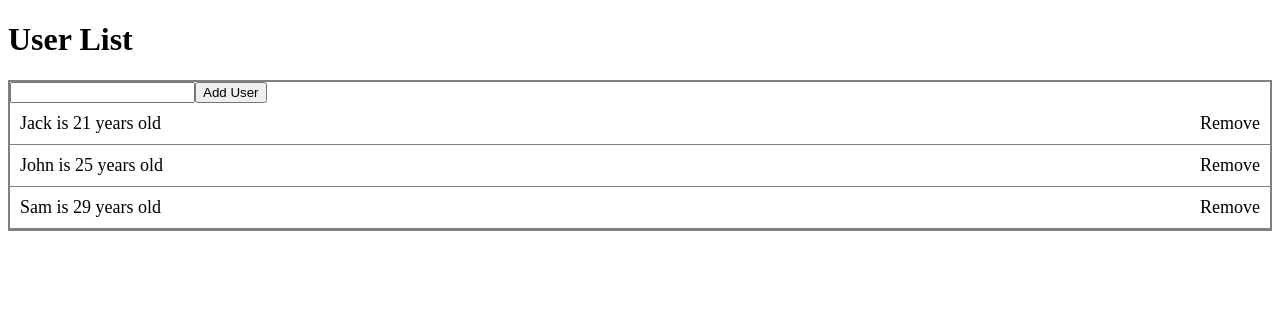
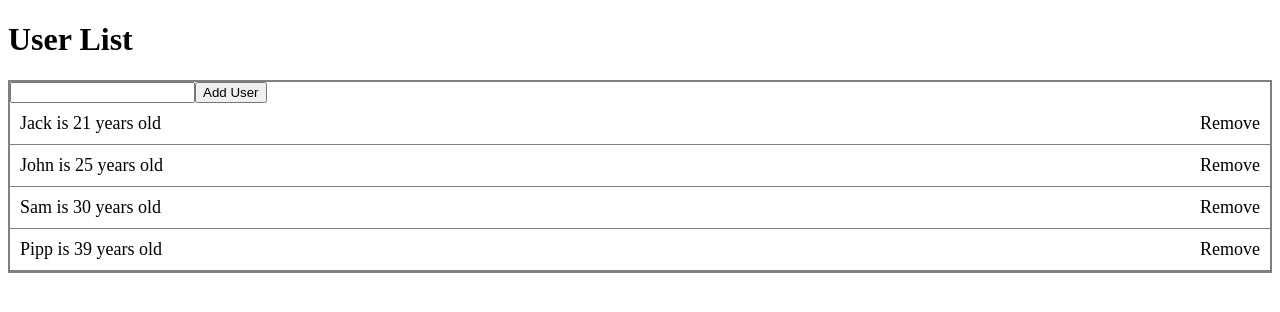
Before and after one commit to RolandOroz/UsersList, an Angular app: page / in a window 1280 px wide. Shown: the top 312 px of the page. Built offline with nearby package versions, Linux system fonts and the light colour scheme; data requests are answered from the project's data file.

Commit message:
making json-server users list

```diff
--- a/src/db.json
+++ b/db.json
@@ -13,7 +13,12 @@
     {
       "id": "3",
       "name": "Sam",
-      "age": 29
+      "age": 30
+    },
+    {
+      "id": "4",
+      "name": "Pipp",
+      "age": 39
     }
   ]
 }
--- a/src/app/app.component.ts
+++ b/src/app/app.component.ts
@@ -1,31 +1,28 @@
-import {Component} from '@angular/core';
+import {Component, OnInit} from '@angular/core';
 import {UserInterface} from './types/user.interface';
+import {HttpClient} from '@angular/common/http';
 
 @Component({
   selector: 'app-root',
   templateUrl: './app.component.html',
   styleUrls: ['./app.component.css']
 })
-export class AppComponent {
+export class AppComponent implements OnInit{
+
   title = 'User List';
 
-  users: UserInterface[] = [
-    {
-      id: '1',
-      name: 'Jack',
-      age: 21
-    },
-    {
-      id: '2',
-      name: 'John',
-      age: 25
-    },
-    {
-      id: '3',
-      name: 'Sam',
-      age: 29
-    }
-  ];
+  users: UserInterface[] = [];
+
+  constructor(private http: HttpClient) {
+  }
+
+  ngOnInit(): void {
+    console.log('ngOnInit');
+    this.http.get('http://localhost:3000/users').subscribe((users: UserInterface[]) => {
+      console.log('res', users);
+      this.users = users;
+    });
+  }
 
   removeUser(id: string): void {
     // deleting user by id
--- a/src/app/app.module.ts
+++ b/src/app/app.module.ts
@@ -1,5 +1,6 @@
 import { NgModule } from '@angular/core';
 import { BrowserModule } from '@angular/platform-browser';
+import {HttpClientModule} from '@angular/common/http';
 
 import { AppComponent } from './app.component';
 import { AppRoutingModule } from './app-routing.module';
@@ -12,7 +13,8 @@ import {UsersListModule} from 'src/app/usersList/usersList.module';
   imports: [
     BrowserModule,
     AppRoutingModule,
-    UsersListModule
+    UsersListModule,
+    HttpClientModule
   ],
   providers: [],
   bootstrap: [AppComponent]
```
